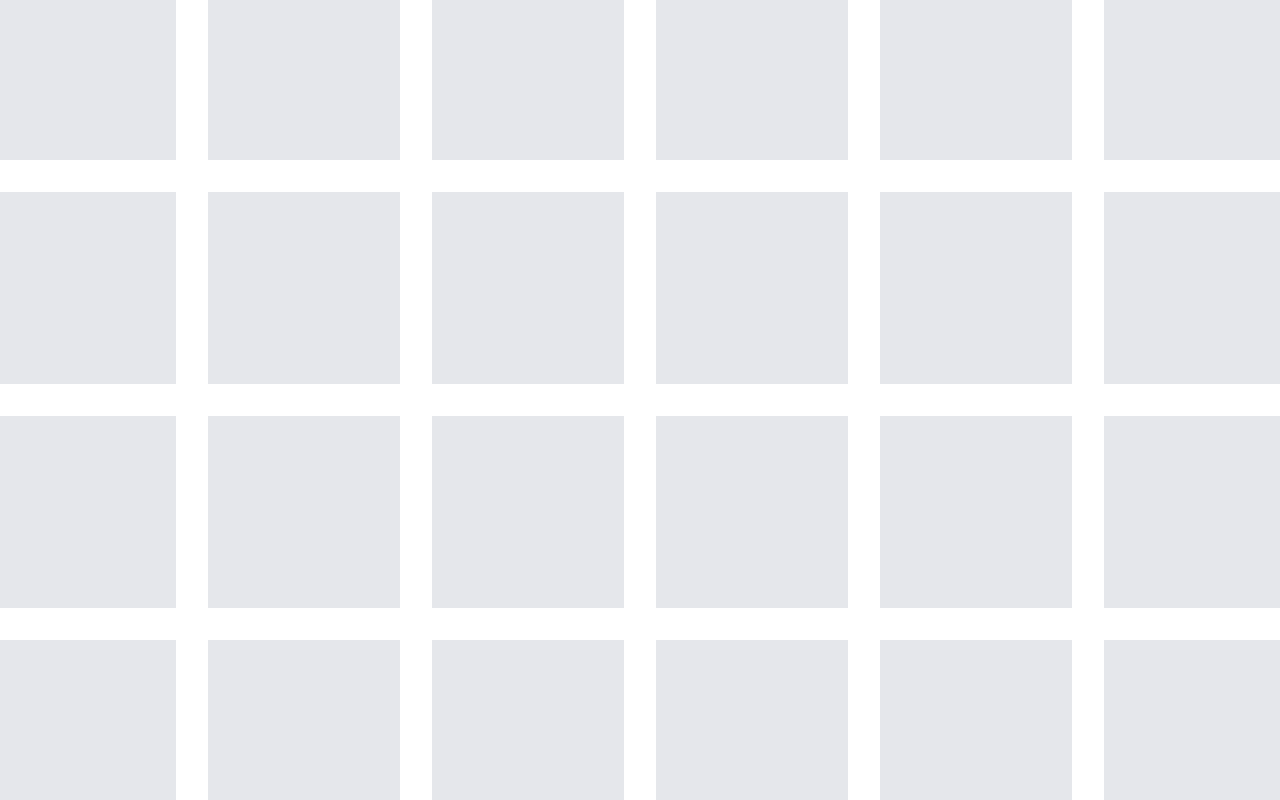
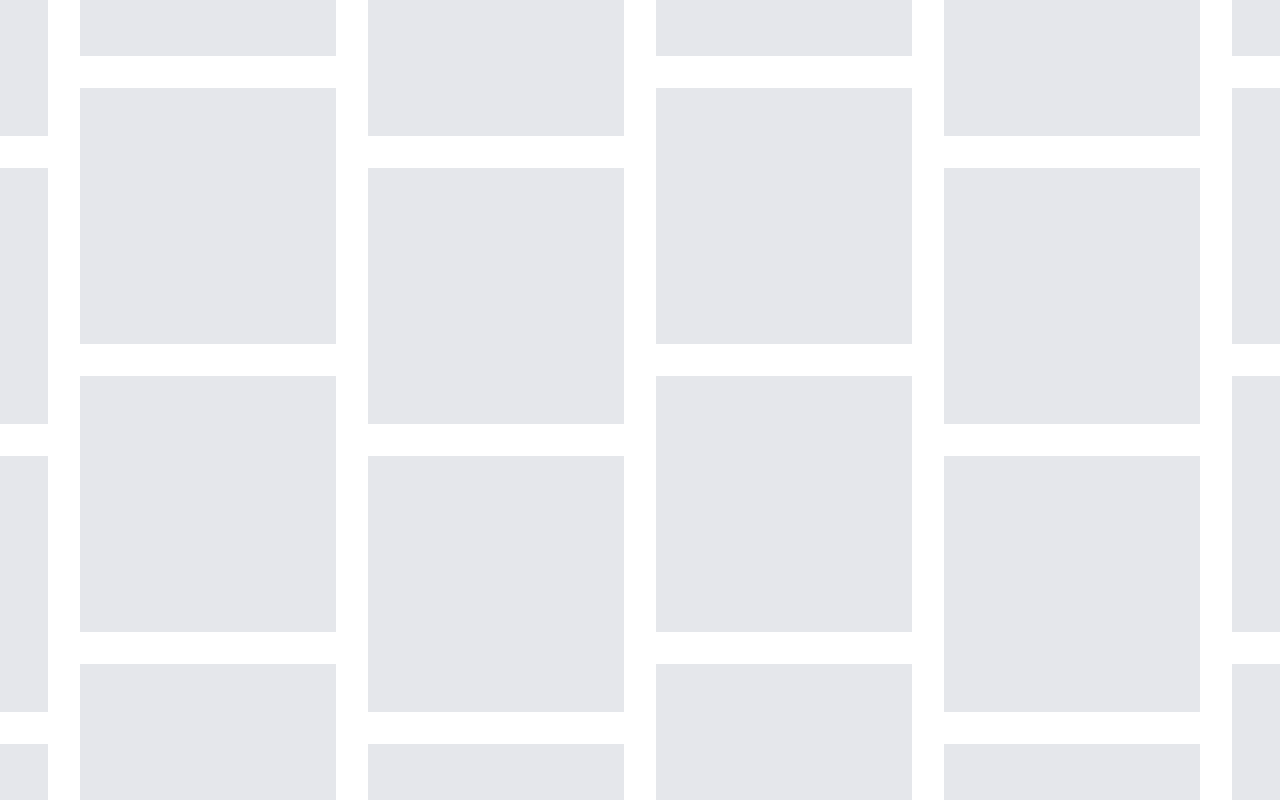
Before and after one commit to why-agency/why-test-app, a Next.js app: page / in a window 1280 px wide. Built offline with nearby package versions, Linux system fonts and the light colour scheme.

Commit message:
tune grid layout

```diff
--- a/app/Grid.tsx
+++ b/app/Grid.tsx
@@ -1,6 +1,7 @@
 import { useRef } from "react";
+import { cn } from "./lib/utils";
 
-const numCols = 10;
+const numCols = 14;
 const numRows = 12;
 
 export interface GridProps {
@@ -13,15 +14,13 @@ export default function Grid(props: GridProps) {
             {[...Array(numCols)].map((_, index) => (
                 <div
                     key={index}
-                    className="flex shrink-0 flex-col gap-8"
+                    className={cn("flex shrink-0 flex-col gap-8", { "pt-20": index % 2 === 0 })}
                 >
                     {[...Array(numRows)].map((_, index) => (
                         <div
-                            className=""
                             key={index}
-                        >
-                            <div className="size-48 shrink-0 bg-gray-200 p-8"></div>
-                        </div>
+                            className="size-64 shrink-0 bg-gray-200"
+                        ></div>
                     ))}
                 </div>
             ))}
```
